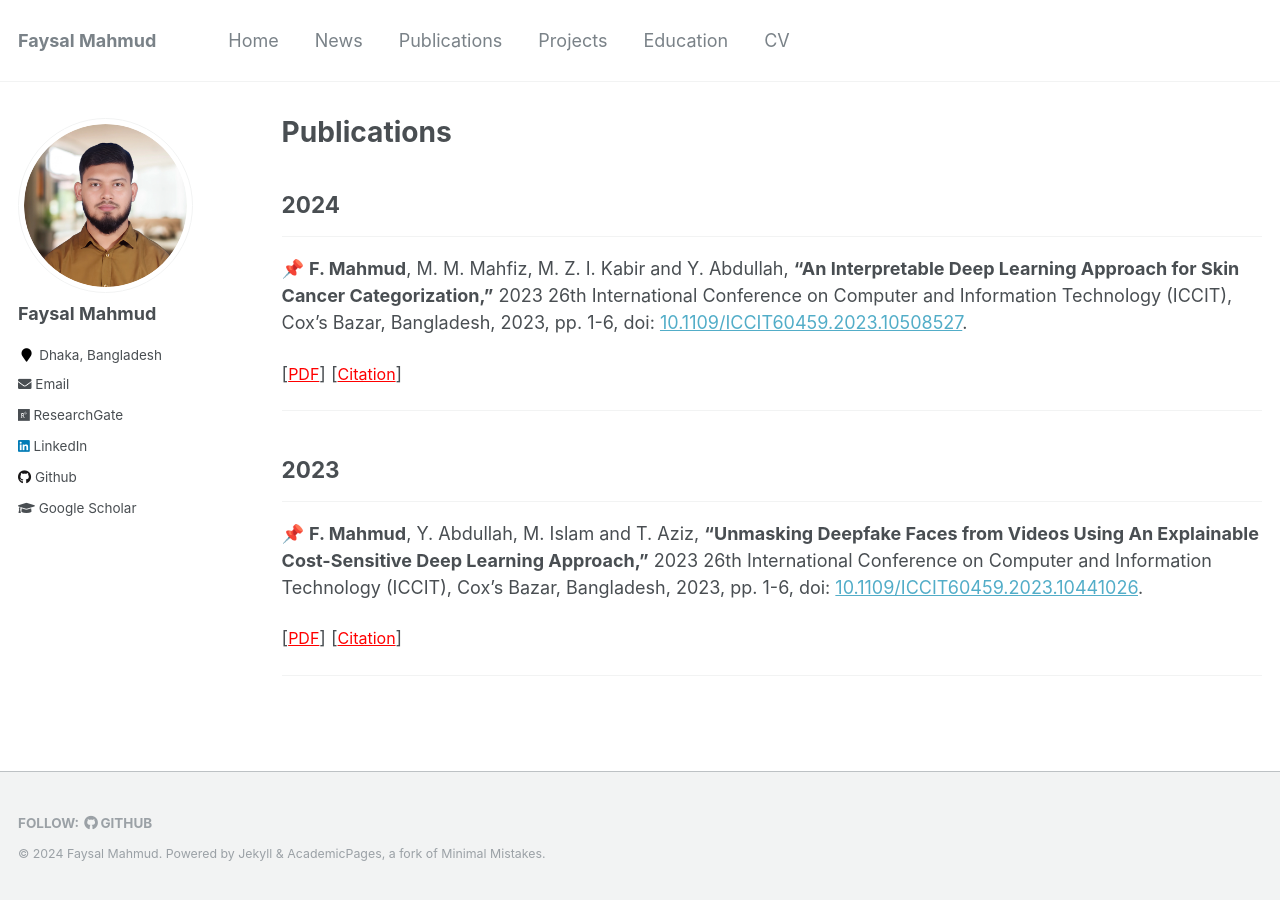
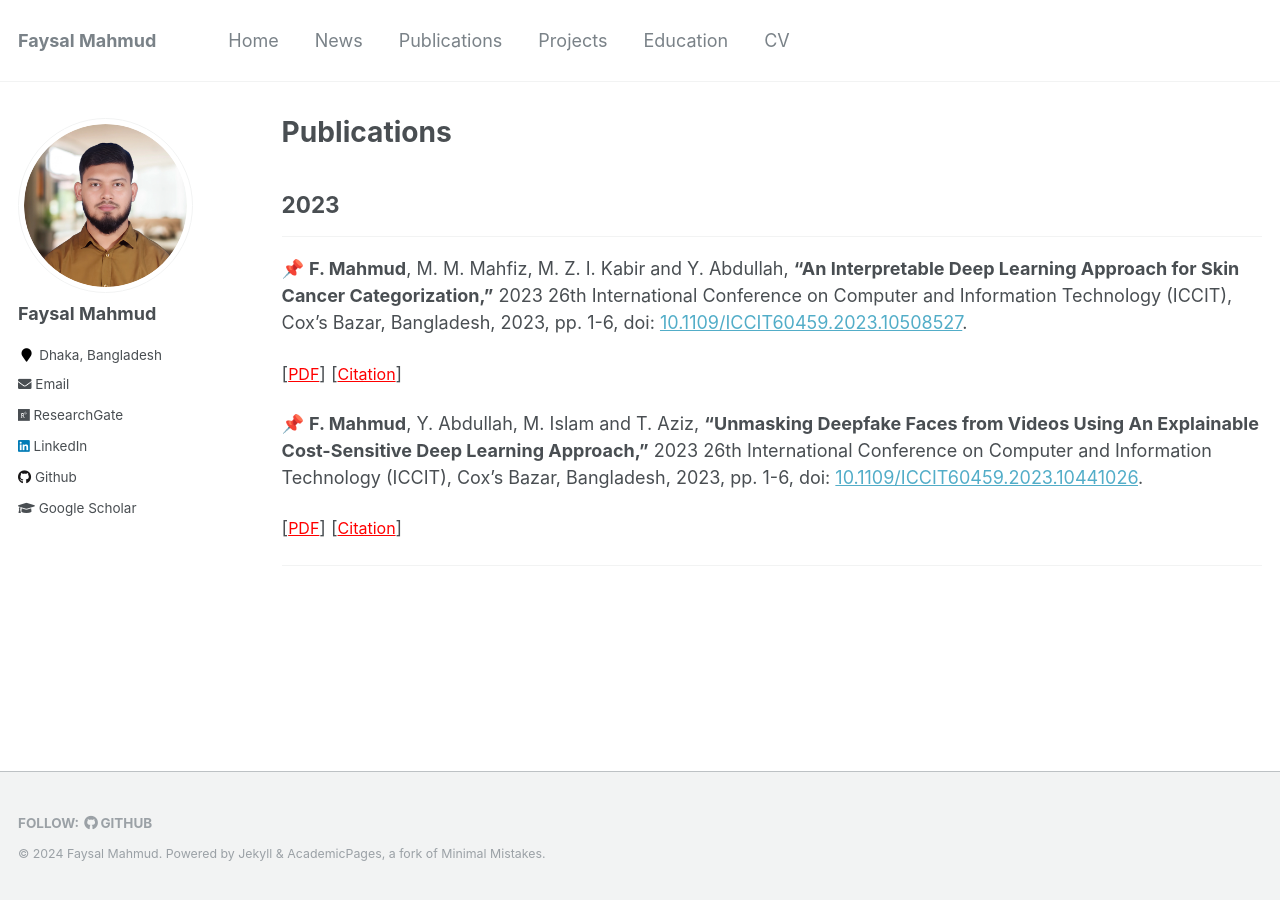
Before and after one commit to Faysal-MD/Faysal-MD.github.io, a Jekyll site: the page built from _pages/publications.md, in a window 1280 px wide. Built offline with Jekyll 4.4.1, drawn with Linux system fonts in a browser that asks for light colours.

Commit message:
Publications updated

```diff
--- a/_pages/publications.md
+++ b/_pages/publications.md
@@ -5,8 +5,8 @@ permalink: /publications/
 author_profile: true
 ---
 
-## 2024
 
+## 2023
 ---
 
 <!-- Paper 02 -->
@@ -56,7 +49,6 @@ author_profile: true
             year={2023},
             organization={IEEE}
         }
-
     </pre>
 
 </div>
```
Also changed, not shown: other parts of _pages/publications.md (+0 -7 lines).
